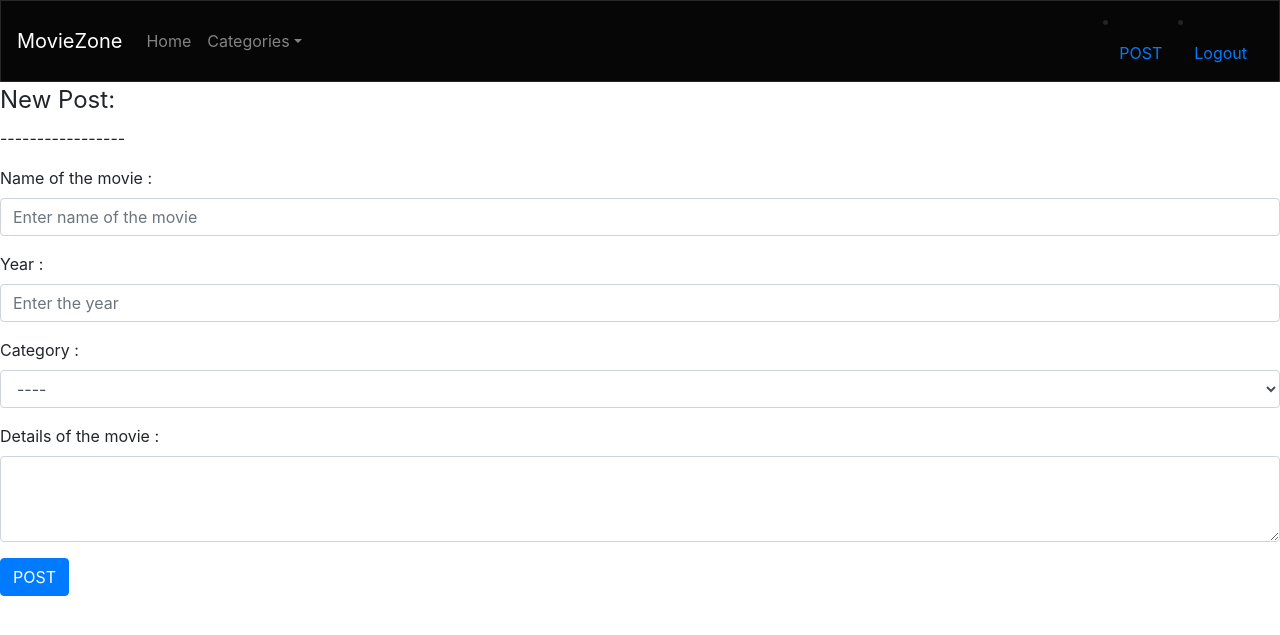
After one commit to Monower/moviezone, a PHP site: the page made by admin pages/post.php in a window 1280 px wide. The commit adds this page. Shown: the top 635 px of the page. Run offline with PHP 8.4, Linux system fonts and the light colour scheme; some libraries are stand-ins or nearby versions.

Commit message:
added a lot of things

```diff
--- /dev/null
+++ b/admin pages/admin_bangla.php
@@ -0,0 +1 @@
+<?php include '../templates/pages_header.php'; ?>
--- /dev/null
+++ b/admin pages/admin_english.php
@@ -0,0 +1 @@
+this is admin english
--- /dev/null
+++ b/admin pages/post.php
@@ -0,0 +1,31 @@
+<?php include '../templates/pages_header.php'; ?>
+<?php include '../admin templates/admin_navbar.php'; ?>
+<form action="../process/post_process.php" method="POST" >
+  <fieldset>
+    <legend>New Post:</legend>
+    <p>-----------------</p>
+
+    <div class="form-group">
+      <label for="exampleInputEmail1">Name of the movie :</label>
+      <input type="text" class="form-control" id="exampleInputEmail1" aria-describedby="emailHelp" placeholder="Enter name of the movie" name="mname" required>
+    </div>
+    <div class="form-group">
+      <label for="exampleInputPassword1">Year :</label>
+      <input type="number" class="form-control" id="exampleInputPassword1" placeholder="Enter the year" name="year" required>
+    </div>
+    <div class="form-group">
+      <label for="exampleSelect1">Category :</label>
+      <select class="form-control" id="exampleSelect1" name="cat" >
+        <option>----</option>
+        <option>Bangla</option>
+        <option>English</option>
+      </select>
+    </div>
+    <div class="form-group">
+      <label for="exampleTextarea">Details of the movie :</label>
+      <textarea class="form-control" id="exampleTextarea" rows="3" name="text" ></textarea>
+    </div>
+    <button type="submit" class="btn btn-primary">POST</button>
+  </fieldset>
+</form>
+<?php include '../templates/footer.php'; ?>
--- /dev/null
+++ b/admin templates/admin_navbar.php
@@ -0,0 +1,30 @@
+<nav class="navbar navbar-expand-lg navbar-dark bg-dark">
+  <a class="navbar-brand" href="#">MovieZone</a>
+  <button class="navbar-toggler" type="button" data-toggle="collapse" data-target="#navbarColor02" aria-controls="navbarColor02" aria-expanded="false" aria-label="Toggle navigation">
+    <span class="navbar-toggler-icon"></span>
+  </button>
+
+  <div class="collapse navbar-collapse" id="navbarColor02">
+    <ul class="navbar-nav mr-auto">
+      <li class="nav-item">
+        <a class="nav-link" href="../admin/home.php">Home
+          <span class="sr-only">(current)</span>
+        </a>
+      </li>
+      <li class="nav-item dropdown">
+        <a class="nav-link dropdown-toggle" data-toggle="dropdown" href="#" role="button" aria-haspopup="true" aria-expanded="false">Categories</a>
+        <div class="dropdown-menu">
+          <a class="dropdown-item" href="../admin pages/admin_bangla.php">Bangla</a>
+          <a class="dropdown-item" href="../admin pages/admin_english.php">English</a>
+        </div>
+      </li>
+    </ul>
+    <li class="nav-item">
+        <a class="nav-link" href="../admin pages/post.php">POST</a>
+    </li>
+    <li class="nav-item">
+        <a class="nav-link" href="#">Logout</a>
+    </li>
+
+  </div>
+</nav>
--- a/admin/home.php
+++ b/admin/home.php
@@ -1 +1,5 @@
+<?php include '../templates/pages_header.php'; ?>
+<?php include '../admin templates/admin_navbar.php'; ?>
 this is admin home
+
+<?php include '../templates/footer.php'; ?>
```
Also changed, not shown: process/post_process.php (added, +40 -0 lines).
